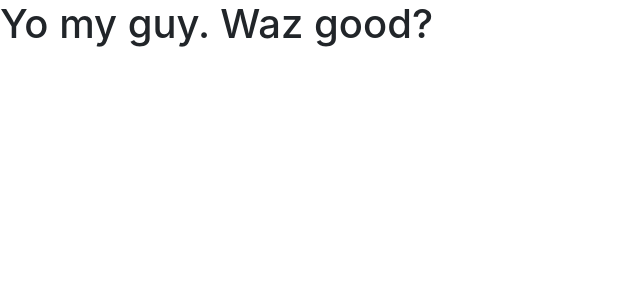
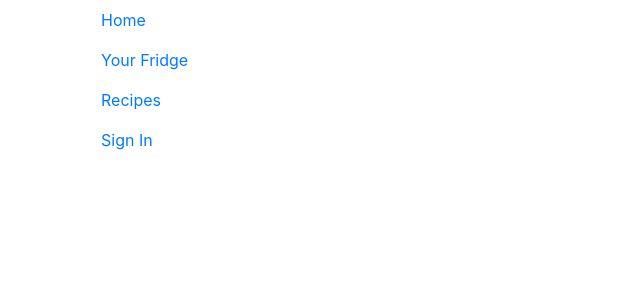
Before and after one commit to dynasty2/mern-recipe-frontend-cab, a React (Create React App) app: page / in a window 1280 px wide. Shown: the top 300 px of the page, without its empty margins (0-640 px from the left). Built offline with nearby package versions, Linux system fonts and the light colour scheme.

Commit message:
app initial links setup

```diff
--- a/src/App.js
+++ b/src/App.js
@@ -1,18 +1,42 @@
 import './App.css';
 import React, { Component } from 'react';
-import { BrowserRouter as Router } from "react-router-dom";
+import { BrowserRouter as Router, Link } from "react-router-dom";
 import 'bootstrap/dist/css/bootstrap.min.css';
 import Home from './components/Home/Home';
 import Fridge from './components/Fridge/Fridge';
-import Recipe from './components/Recipe/Recipe';
+import Recipes from './components/Recipe/Recipes';
 import User from './components/User/User';
 
-function App() {
+class App extends Component {
+  // constructor(props){
+  //   super(props);
+
+  //   this.state = {
+
+  //   };
+  // }
+
+render() {
   return (
-    <div>
-      <h1>Yo my guy. Waz good?</h1>
+    <Router>
+    <div className="container">
+
+              <Link to="/home" className="nav-link">Home</Link>
+
+              <Link to="/fridge" className="nav-link">Your Fridge</Link>
+
+              <Link to="/recipes" className="nav-link">Recipes</Link>
+
+              <Link to="/sign-in" className="nav-link">Sign In</Link>
+
+    {/* <Route path="/" exact component={Home} />
+    <Route path="/fridge" component={Fridge} />
+    <Route path="/recipes" component={Recipes} />
+    <Route path="/user" component={User} /> */}
     </div>
-  );
-}
+    </Router>
 
+  )
+};
+  }
 export default App;
```
Also changed, not shown: src/components/Recipe/Recipe.js (deleted), src/components/Recipe/Recipes.js (added).
